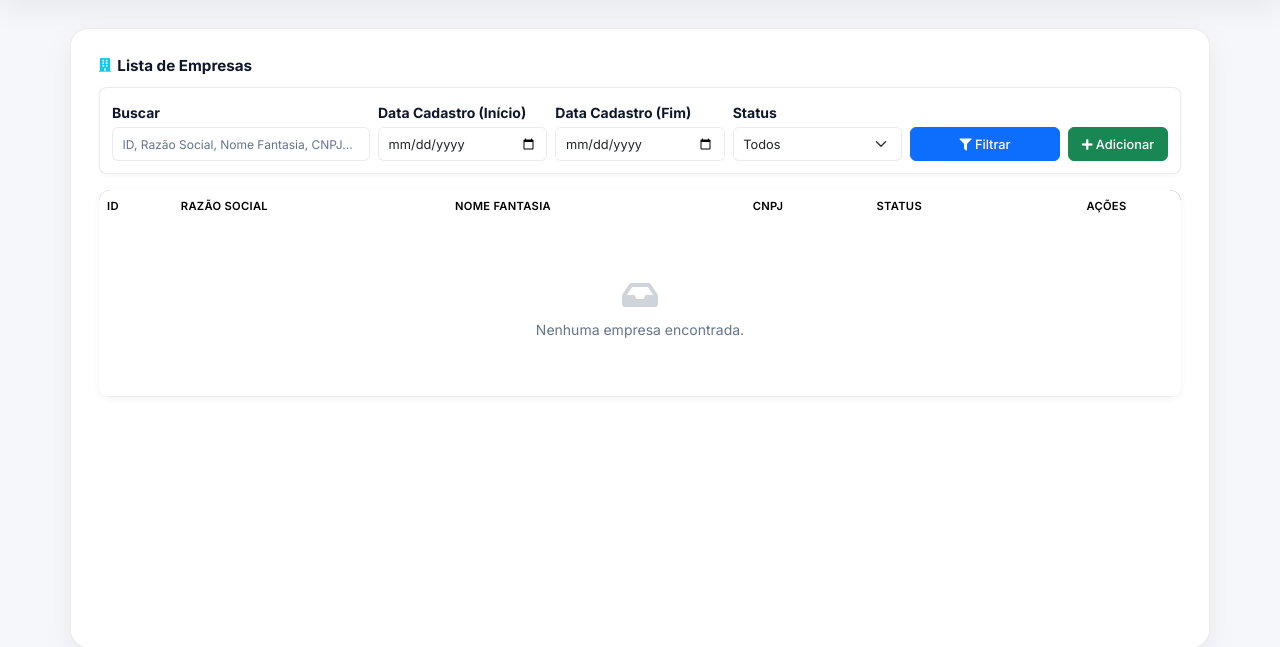
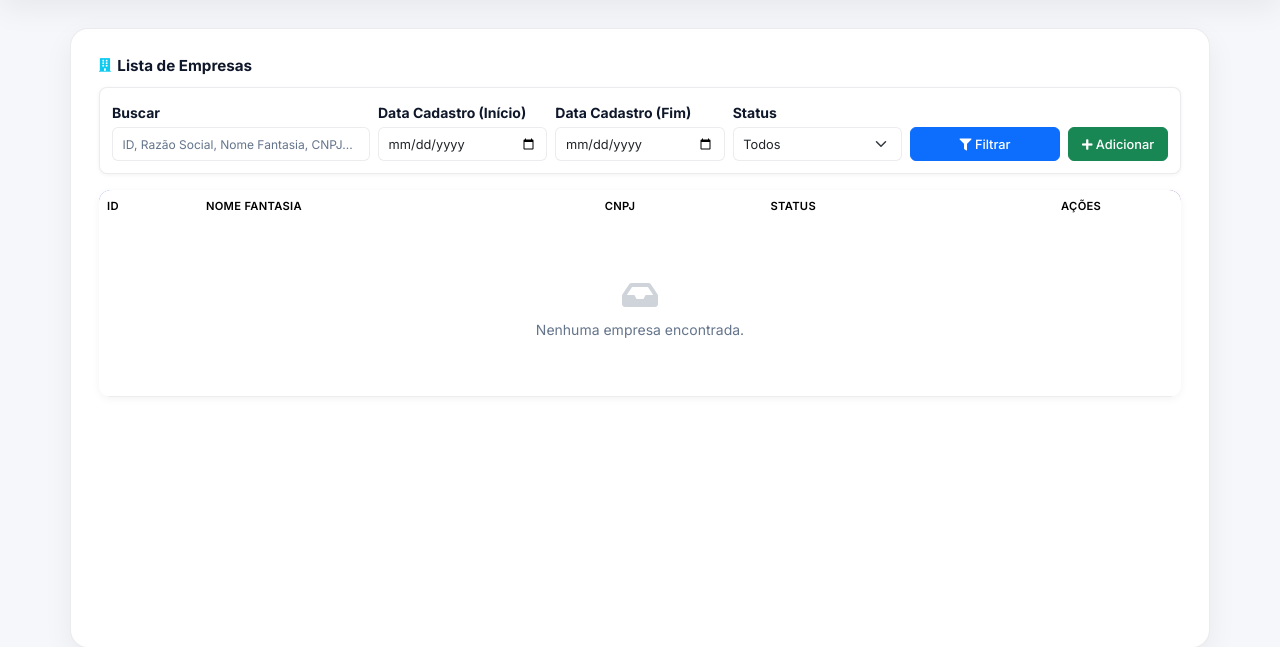
Before and after one commit to leandrosuy2/app_admin, a Django app: page /empresas/ in a window 1280 px wide. Shown: the part 65-712 px from the top of the page. Run offline with Django 4.2, Linux system fonts and the light colour scheme; the visitor is signed in with stand-in values (Sample User, id 1); data comes from the database, SQL or seed files in the repository; data that the repository does not hold is empty; parts of the project's set-up code (start-up, migrations or seed data) failed here and were passed over; some libraries are stand-ins or nearby versions.

Commit message:
ajuste nas colunas

```diff
--- a/core/templates/empresas_listar.html
+++ b/core/templates/empresas_listar.html
@@ -392,7 +392,6 @@
             <thead>
                 <tr>
                     <th>ID</th>
-                    <th>Razão Social</th>
                     <th>Nome Fantasia</th>
                     <th>CNPJ</th>
                     <th>Status</th>
@@ -403,7 +402,6 @@
                 {% for empresa in page_obj %}
                 <tr class="{% if not empresa.status_empresa|as_bool %}bg-warning text-dark{% endif %}">
                     <td><strong>{{ empresa.id }}</strong></td>
-                    <td><strong>{{ empresa.razao_social }}</strong></td>
                     <td><strong>{{ empresa.nome_fantasia }}</strong></td>
                     <td><strong>{{ empresa.cnpj }}</strong></td>
                     <td style="vertical-align: middle;">
@@ -441,7 +439,7 @@
                 </tr>
                 {% empty %}
                 <tr>
-                    <td colspan="6" class="text-center py-4">
+                    <td colspan="5" class="text-center py-4">
                         <div class="empty-state">
                             <i class="fas fa-inbox"></i>
                             <p class="mb-0">Nenhuma empresa encontrada.</p>
```
